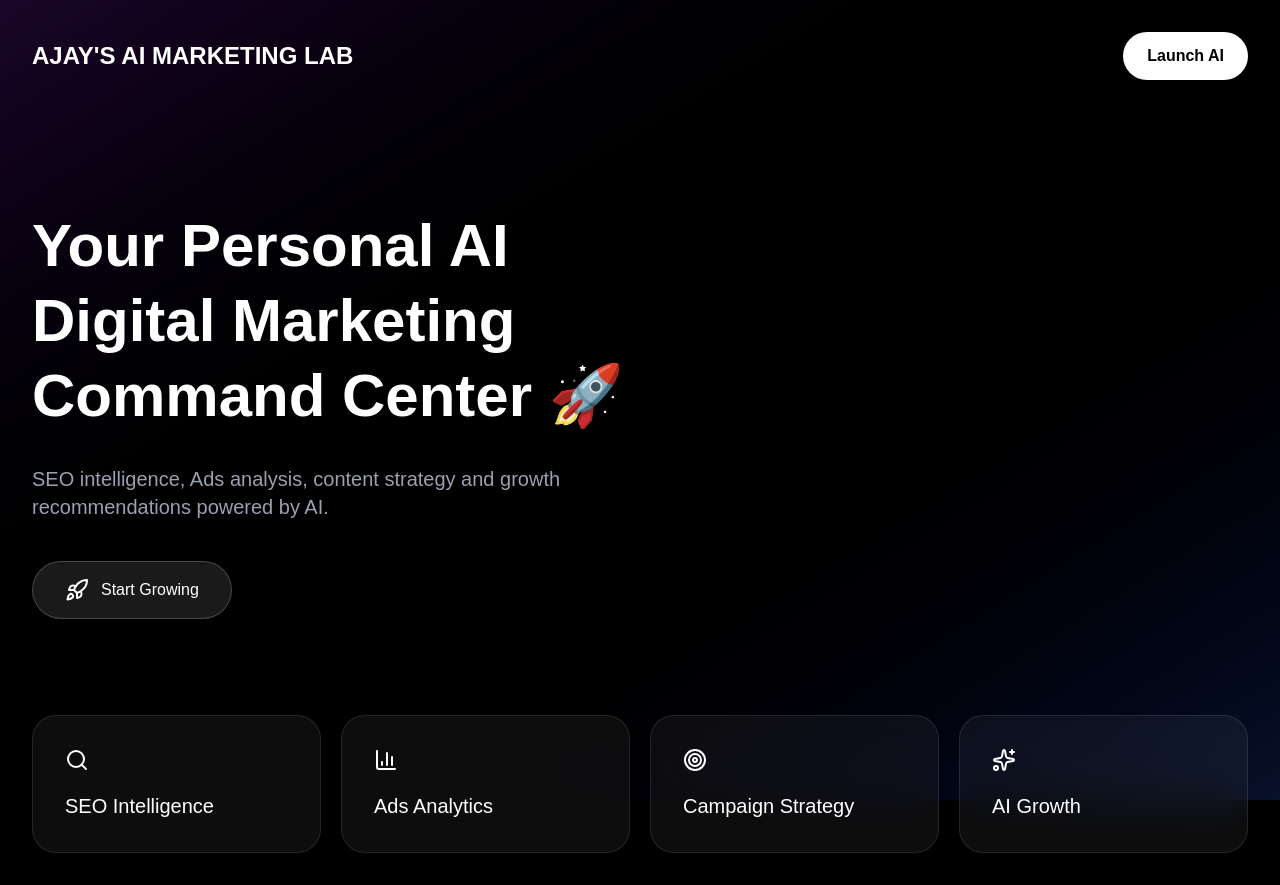
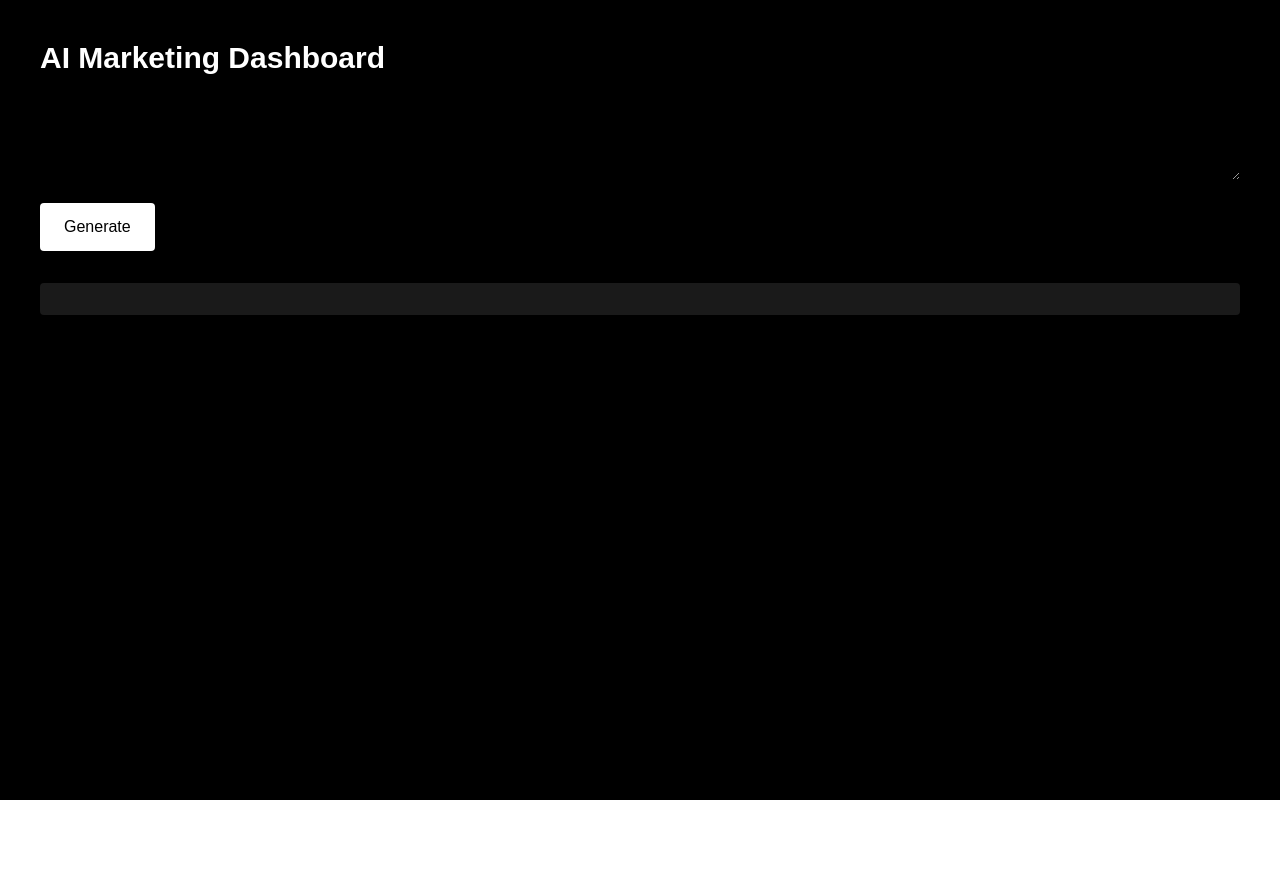
Before and after one commit to ajaybhat4839/ajays-ai-marketing-lab, a Next.js app: page /dashboard in a window 1280 px wide. After the commit the page ends 800 px from the top, so only its background shows below. Built offline with nearby package versions, Linux system fonts and the light colour scheme.

Commit message:
feat: add ads, seo, email, blog routes for dashboard

```diff
--- /dev/null
+++ b/app/api/generate/route.ts
@@ -0,0 +1,23 @@
+import OpenAI from "openai";
+
+const client = new OpenAI({
+  apiKey: process.env.OPENAI_API_KEY,
+});
+
+export async function POST(req: Request) {
+  const { prompt } = await req.json();
+
+  const response = await client.chat.completions.create({
+    model: "gpt-4.1-mini",
+    messages: [
+      {
+        role: "user",
+        content: prompt,
+      },
+    ],
+  });
+
+  return Response.json({
+    output: response.choices[0].message.content,
+  });
+}
--- /dev/null
+++ b/app/dashboard/ads/page.tsx
@@ -0,0 +1,40 @@
+"use client";
+
+import { useState } from "react";
+
+export default function Ads() {
+  const [prompt, setPrompt] = useState("");
+  const [output, setOutput] = useState("");
+
+  const generate = async () => {
+    const res = await fetch("/api/generate", {
+      method: "POST",
+      headers: { "Content-Type": "application/json" },
+      body: JSON.stringify({
+        prompt: `Write high converting Facebook ad copy: ${prompt}`,
+      }),
+    });
+
+    const data = await res.json();
+    setOutput(data.output);
+  };
+
+  return (
+    <div className="p-10 bg-black text-white min-h-screen">
+      <h1 className="text-3xl font-bold">Ads Generator</h1>
+
+      <textarea
+        className="w-full mt-5 p-3 text-black"
+        placeholder="Enter product or business..."
+        value={prompt}
+        onChange={(e) => setPrompt(e.target.value)}
+      />
+
+      <button onClick={generate} className="mt-4 bg-white text-black px-4 py-2">
+        Generate Ads
+      </button>
+
+      <pre className="mt-6 whitespace-pre-wrap">{output}</pre>
+    </div>
+  );
+}
--- /dev/null
+++ b/app/dashboard/blog/page.tsx
@@ -0,0 +1,39 @@
+"use client";
+
+import { useState } from "react";
+
+export default function Blog() {
+  const [prompt, setPrompt] = useState("");
+  const [output, setOutput] = useState("");
+
+  const generate = async () => {
+    const res = await fetch("/api/generate", {
+      method: "POST",
+      headers: { "Content-Type": "application/json" },
+      body: JSON.stringify({
+        prompt: `Write long form blog article: ${prompt}`,
+      }),
+    });
+
+    const data = await res.json();
+    setOutput(data.output);
+  };
+
+  return (
+    <div className="p-10 bg-black text-white min-h-screen">
+      <h1 className="text-3xl font-bold">Blog Writer</h1>
+
+      <textarea
+        className="w-full mt-5 p-3 text-black"
+        value={prompt}
+        onChange={(e) => setPrompt(e.target.value)}
+      />
+
+      <button onClick={generate} className="mt-4 bg-white text-black px-4 py-2">
+        Generate Blog
+      </button>
+
+      <pre className="mt-6 whitespace-pre-wrap">{output}</pre>
+    </div>
+  );
+}
--- /dev/null
+++ b/app/dashboard/email/page.tsx
@@ -0,0 +1,39 @@
+"use client";
+
+import { useState } from "react";
+
+export default function Email() {
+  const [prompt, setPrompt] = useState("");
+  const [output, setOutput] = useState("");
+
+  const generate = async () => {
+    const res = await fetch("/api/generate", {
+      method: "POST",
+      headers: { "Content-Type": "application/json" },
+      body: JSON.stringify({
+        prompt: `Write professional marketing email: ${prompt}`,
+      }),
+    });
+
+    const data = await res.json();
+    setOutput(data.output);
+  };
+
+  return (
+    <div className="p-10 bg-black text-white min-h-screen">
+      <h1 className="text-3xl font-bold">Email Writer</h1>
+
+      <textarea
+        className="w-full mt-5 p-3 text-black"
+        value={prompt}
+        onChange={(e) => setPrompt(e.target.value)}
+      />
+
+      <button onClick={generate} className="mt-4 bg-white text-black px-4 py-2">
+        Generate Email
+      </button>
+
+      <pre className="mt-6 whitespace-pre-wrap">{output}</pre>
+    </div>
+  );
+}
--- a/app/dashboard/page.tsx
+++ b/app/dashboard/page.tsx
@@ -1,232 +1,53 @@
 "use client";
 
-import { motion } from "framer-motion";
-import Link from "next/link";
-import {
-  Sparkles,
-  BarChart3,
-  Search,
-  Target,
-  Rocket
-} from "lucide-react";
+import { useState } from "react";
 
+export default function Dashboard() {
+  const [prompt, setPrompt] = useState("");
+  const [output, setOutput] = useState("");
+  const [loading, setLoading] = useState(false);
 
-export default function Home(){
+  const generate = async () => {
+    setLoading(true);
 
+    const res = await fetch("/api/generate", {
+      method: "POST",
+      headers: { "Content-Type": "application/json" },
+      body: JSON.stringify({ prompt }),
+    });
 
-return (
+    const data = await res.json();
+    setOutput(data.output);
+    setLoading(false);
+  };
 
-<div className="
-min-h-screen
-bg-black
-text-white
-overflow-hidden
-">
+  return (
+    <div className="min-h-screen bg-black text-white p-10">
+      <h1 className="text-3xl font-bold">AI Marketing Dashboard</h1>
 
+      <textarea
+        className="w-full mt-6 p-4 text-black"
+        placeholder="Write: Generate ad for gym business..."
+        value={prompt}
+        onChange={(e) => setPrompt(e.target.value)}
+      />
 
-{/* Background */}
+      <button
+        onClick={generate}
+        className="mt-4 px-6 py-3 bg-white text-black rounded"
+      >
+        {loading ? "Generating..." : "Generate"}
+      </button>
 
-<div className="
-absolute
-inset-0
-bg-gradient-to-br
-from-purple-900/30
-via-black
-to-blue-900/30
-"/>
-
-
-
-<div className="
-relative
-z-10
-p-8
-">
-
-
-<nav className="
-flex
-justify-between
-items-center
-">
-
-
-<h1 className="
-text-2xl
-font-bold
-">
-
-AJAY'S AI MARKETING LAB
-
-</h1>
-
-
-<Link
-href="/dashboard"
-className="
-px-6
-py-3
-rounded-full
-bg-white
-text-black
-font-semibold
-">
-
-Launch AI
-
-</Link>
-
-
-</nav>
-
-
-
-<section className="
-mt-32
-max-w-5xl
-">
-
-<motion.h1
-
-initial={{
-opacity:0,
-y:30
-}}
-
-animate={{
-opacity:1,
-y:0
-}}
-
-className="
-text-6xl
-font-bold
-leading-tight
-"
-
->
-
-Your Personal AI
-<br/>
-
-Digital Marketing
-<br/>
-
-Command Center 🚀
-
-</motion.h1>
-
-
-
-<p className="
-mt-8
-text-xl
-text-gray-400
-max-w-2xl
-">
-
-SEO intelligence, Ads analysis,
-content strategy and growth recommendations
-powered by AI.
-
-</p>
-
-
-
-<Link
-
-href="/dashboard"
-
-className="
-inline-flex
-mt-10
-gap-3
-items-center
-px-8
-py-4
-rounded-full
-bg-white/10
-border
-border-white/20
-hover:bg-white/20
-"
-
->
-
-<Rocket/>
-
-Start Growing
-
-</Link>
-
-
-</section>
-
-
-
-
-<div className="
-grid
-md:grid-cols-4
-gap-5
-mt-24
-">
-
-
-<Card icon={<Search/>} text="SEO Intelligence"/>
-
-<Card icon={<BarChart3/>} text="Ads Analytics"/>
-
-<Card icon={<Target/>} text="Campaign Strategy"/>
-
-<Card icon={<Sparkles/>} text="AI Growth"/>
-
-
+      <div className="mt-8 p-4 bg-white/10 rounded">
+        {output}
+      </div>
+    </div>
+  );
+}<div className="mt-10 space-x-4">
+  <a href="/dashboard">Dashboard</a>
+  <a href="/ads">Ads</a>
+  <a href="/seo">SEO</a>
+  <a href="/email">Email</a>
+  <a href="/blog">Blog</a>
 </div>
-
-
-</div>
-
-
-</div>
-
-)
-
-}
-
-
-
-
-function Card({
-icon,
-text
-}:{
-icon:any,
-text:string
-}){
-
-
-return (
-
-<div className="
-rounded-3xl
-bg-white/5
-border
-border-white/10
-p-8
-backdrop-blur-xl
-">
-
-
-{icon}
-
-<h3 className="mt-5 text-xl">
-{text}
-</h3>
-
-
-</div>
-
-)
-
-}
--- /dev/null
+++ b/app/dashboard/seo/page.tsx
@@ -0,0 +1,39 @@
+"use client";
+
+import { useState } from "react";
+
+export default function SEO() {
+  const [prompt, setPrompt] = useState("");
+  const [output, setOutput] = useState("");
+
+  const generate = async () => {
+    const res = await fetch("/api/generate", {
+      method: "POST",
+      headers: { "Content-Type": "application/json" },
+      body: JSON.stringify({
+        prompt: `Write SEO optimized blog post: ${prompt}`,
+      }),
+    });
+
+    const data = await res.json();
+    setOutput(data.output);
+  };
+
+  return (
+    <div className="p-10 bg-black text-white min-h-screen">
+      <h1 className="text-3xl font-bold">SEO Writer</h1>
+
+      <textarea
+        className="w-full mt-5 p-3 text-black"
+        value={prompt}
+        onChange={(e) => setPrompt(e.target.value)}
+      />
+
+      <button onClick={generate} className="mt-4 bg-white text-black px-4 py-2">
+        Generate SEO Article
+      </button>
+
+      <pre className="mt-6 whitespace-pre-wrap">{output}</pre>
+    </div>
+  );
+}
```
